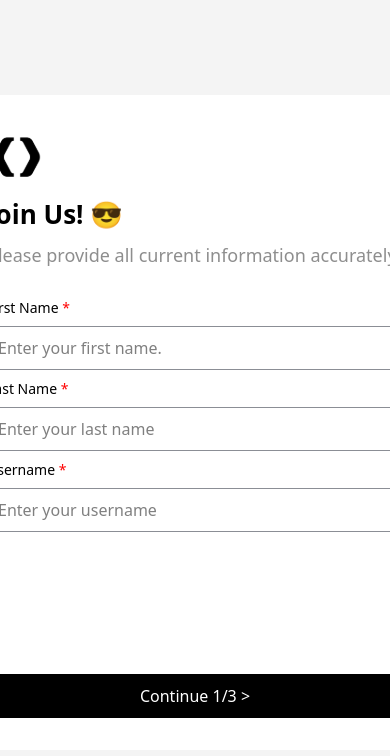
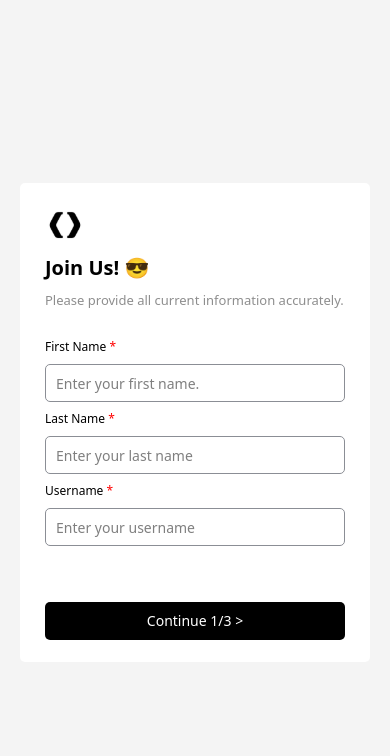
Before and after one commit to pureverdene93/project4, a Next.js app: page / in a window 390 px wide. Shown: the top 756 px of the page. Built offline with nearby package versions, Linux system fonts and the light colour scheme.

Commit message:
fixedVer

```diff
--- a/src/app/index.css
+++ b/src/app/index.css
@@ -215,3 +215,78 @@
   width: 30px;
   height: 30px;
 }
+
+@media only screen and (max-width: 520px) {
+  .back1 {
+    width: 350px;
+    min-height: 479px;
+    gap: 10px;
+    padding-bottom: 22px;
+    padding-top: 22px;
+  }
+  .q1 {
+    width: 300px;
+  }
+  .logo {
+    width: 40px;
+    height: 40px;
+  }
+  .emoji {
+    font-size: 20px;
+  }
+  .firstNameDiv {
+    width: 300px;
+  }
+  .firstName {
+    font-size: 12px;
+  }
+  .firstInput {
+    width: 300px;
+    height: 38px;
+    font-size: 14px;
+  }
+  .continueBtn {
+    width: 300px;
+    height: 38px;
+    font-size: 14px;
+  }
+  .word {
+    font-size: 13px;
+  }
+  .backBtn {
+    height: 38px;
+    width: 110px;
+    font-size: 14px;
+  }
+  .conBtn {
+    height: 38px;
+    width: 192px;
+    font-size: 14px;
+  }
+  .backandnext {
+    gap: 5px;
+  }
+  .uploadedImageDisplay {
+    width: 300px;
+    height: 173px;
+  }
+  .imageUpload {
+    width: 300px;
+    height: 173px;
+  }
+  .addImageWord {
+    font-size: 12px;
+  }
+  .addImage {
+    width: 24px;
+    height: 24px;
+  }
+  .q222 {
+    width: 350px;
+    height: 160px;
+  }
+  .con {
+    width: 300px;
+    height: 100px;
+  }
+}
```
